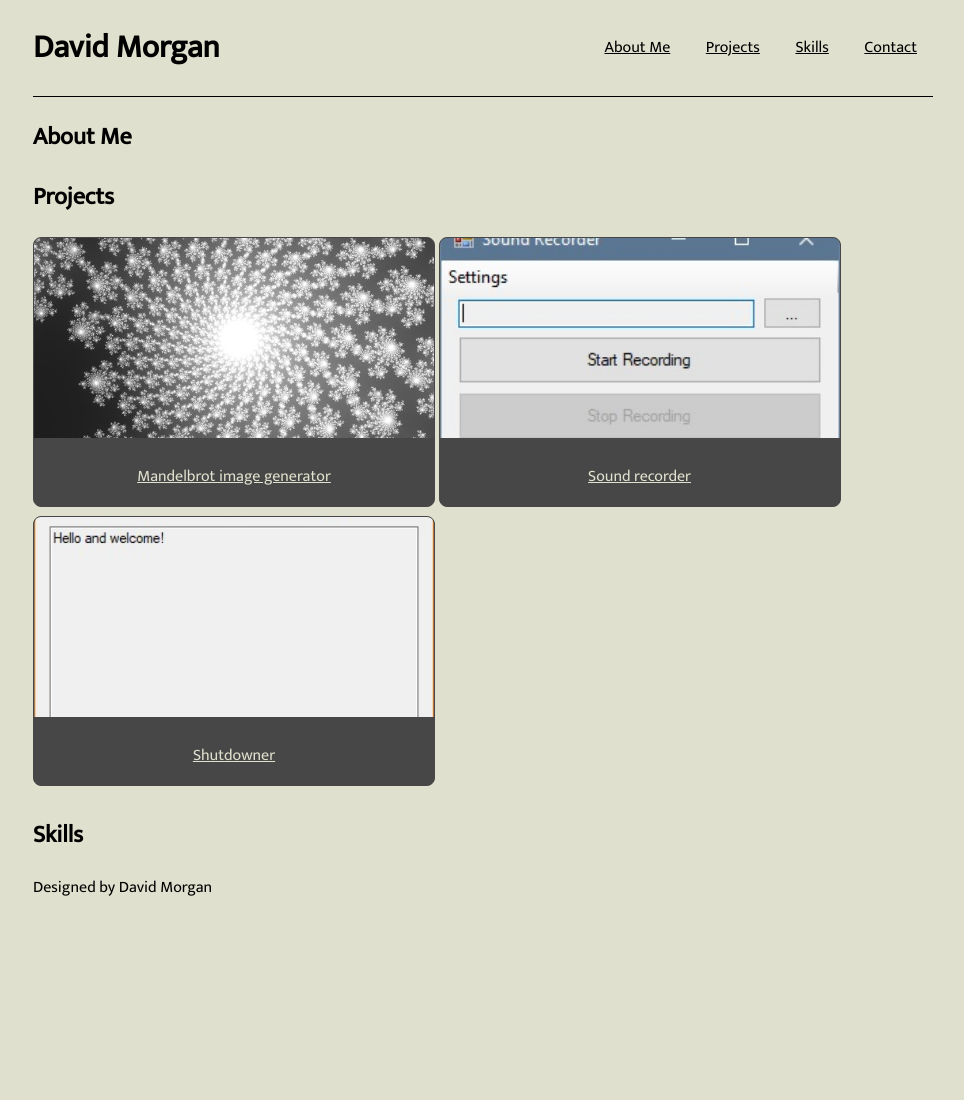
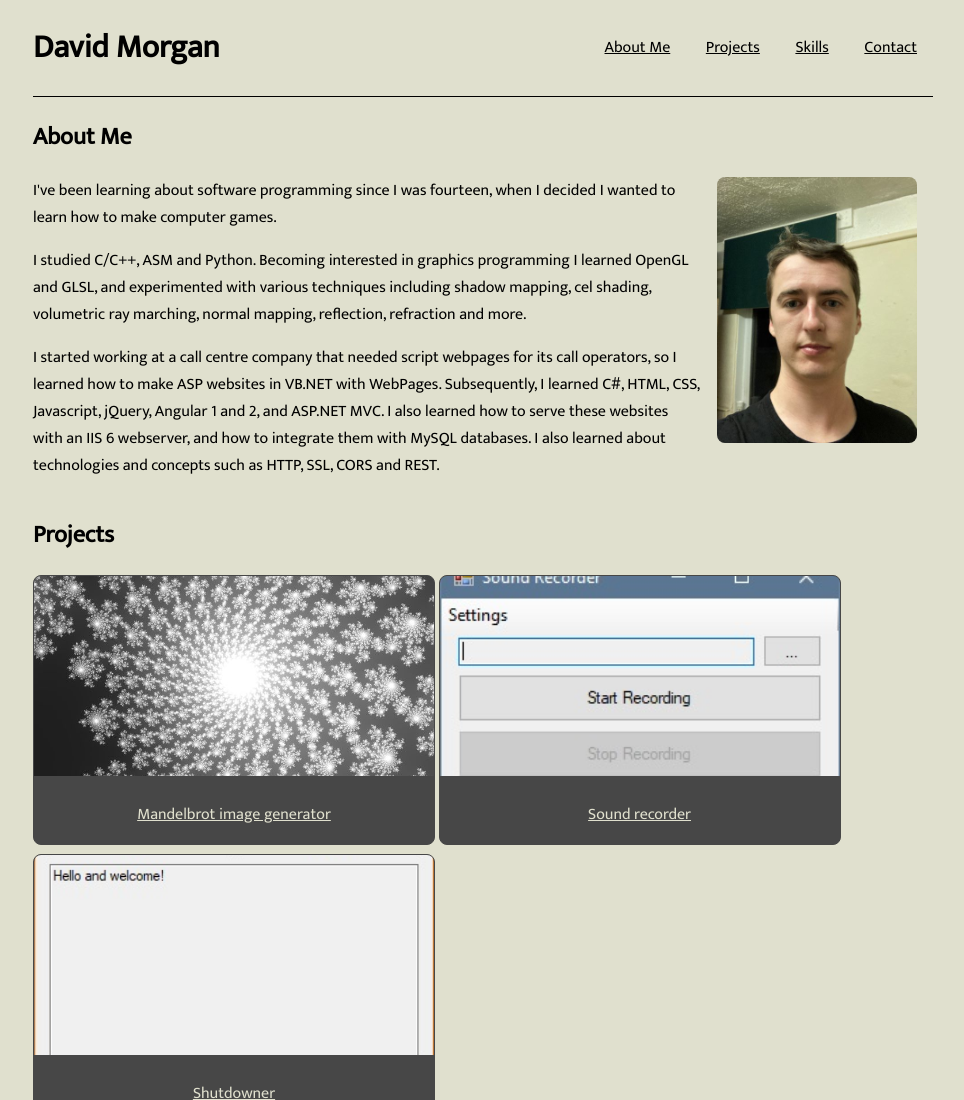
Before and after one commit to DavidMorgan92/DavidMorgan92.github.io, a plain HTML site: page index.html in a window 1280 px wide. Shown: the top 1100 px of the page, without its empty margins (157-1121 px from the left). Before the commit the page ends 901 px from the top, so only its background shows below. Drawn offline with Linux system fonts and the light colour scheme.

Commit message:
About me

```diff
--- a/index.html
+++ b/index.html
@@ -26,6 +26,10 @@
 	<main>
 		<section id="about">
 			<h2>About Me</h2>
+			<img src="images/headshot.JPG">
+			<p>I've been learning about software programming since I was fourteen, when I decided I wanted to learn how to make computer games.</p>
+			<p>I studied C/C++, ASM and Python. Becoming interested in graphics programming I learned OpenGL and GLSL, and experimented with various techniques including shadow mapping, cel shading, volumetric ray marching, normal mapping, reflection, refraction and more.</p>
+			<p>I started working at a call centre company that needed script webpages for its call operators, so I learned how to make ASP websites in VB.NET with WebPages. Subsequently, I learned C#, HTML, CSS, Javascript, jQuery, Angular 1 and 2, and ASP.NET MVC. I also learned how to serve these websites with an IIS 6 webserver, and how to integrate them with MySQL databases. I also learned about technologies and concepts such as HTTP, SSL, CORS and REST.</p>
 		</section>
 		<section id="projects">
 			<h2>Projects</h2>
--- a/style.css
+++ b/style.css
@@ -44,6 +44,20 @@ header a {
 	display: inline-block;
 }
 
+#about::after {
+	display: block;
+	content: "";
+	clear: both;
+}
+
+#about img {
+	float: right;
+	border-radius: 0.5rem;
+	max-width: 200px;
+	display: none;
+	margin: 0 1rem;
+}
+
 footer {
 	margin-top: auto;
 	margin-bottom: 1rem;
@@ -74,4 +88,8 @@ footer {
 	header h1 {
 		width: unset;
 	}
+
+	#about img {
+		display: inline-block;
+	}
 }
```
Also changed, not shown: images/headshot.JPG (added).
